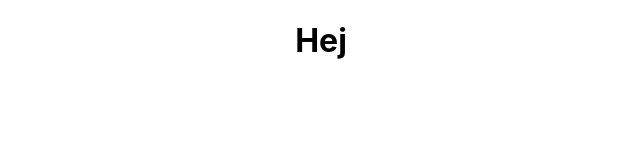
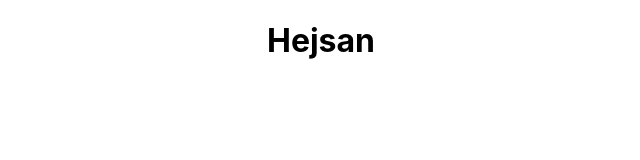
Before and after one commit to matgus217/appinreact, a React (Create React App) app: page / in a window 1280 px wide. Shown: the top 160 px of the page, without its empty margins (319-959 px from the left). Built offline with nearby package versions, Linux system fonts and the light colour scheme.

Commit message:
Add footer and header

```diff
--- a/src/App.js
+++ b/src/App.js
@@ -3,7 +3,7 @@ import './App.css';
 function App() {
   return (
     <div className="App">
-     <h1>Hej</h1>
+     <h1>Hejsan</h1>
     </div>
   );
 }
```
Also changed, not shown: src/components/Footer.js (+11 -0 lines), src/components/Header.js (+11 -0 lines).
